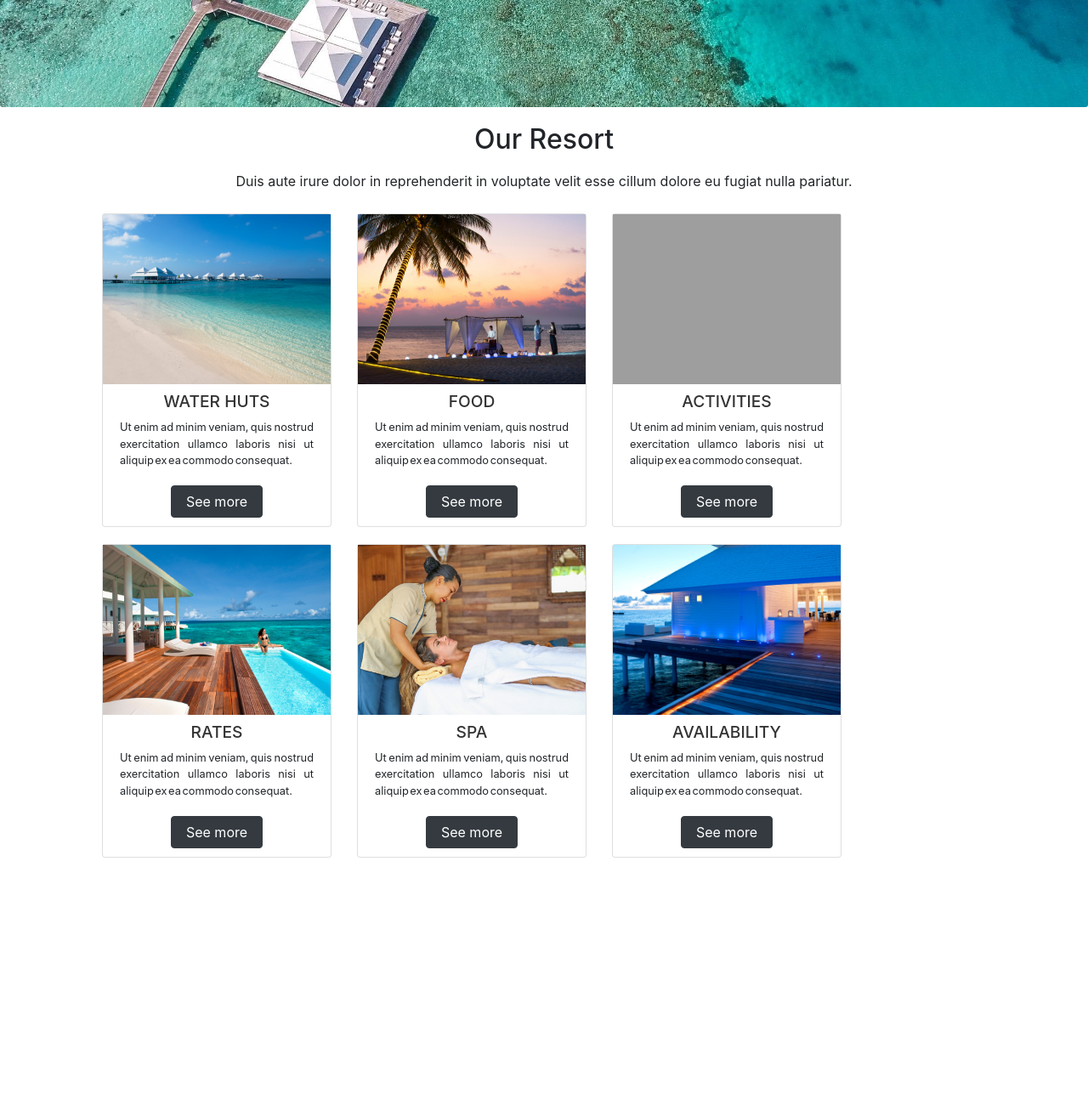
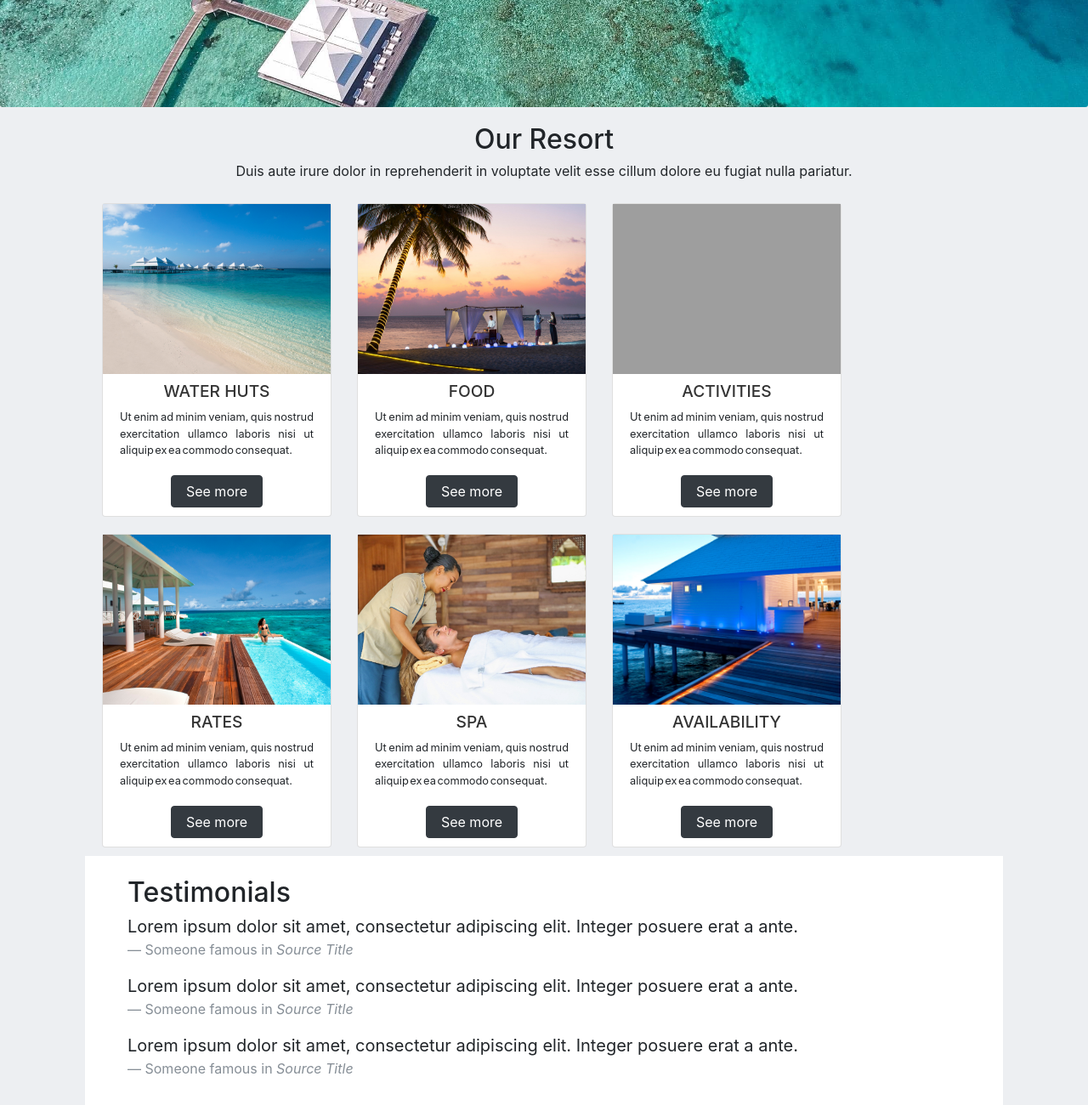
Before and after one commit to JohnSawiris/vacation, a plain HTML site: page index.html in a window 1280 px wide. Shown: the part 572-1872 px from the top of the page at 85% size. Before the commit the page ends 1591 px from the top, so only its background shows below. Drawn offline with Linux system fonts and the light colour scheme; grey boxes are pictures that could not be loaded.

Commit message:
Add a testimonial section to the HTML and some styling to that section.

```diff
--- a/css/styles.css
+++ b/css/styles.css
@@ -1,6 +1,7 @@
 body {
   position: relative;
   box-sizing: border-box;
+  background-color: #edeff2;
 }
 
 nav.navbar {
@@ -76,3 +77,12 @@ button.btn {
   margin: 0 auto;
   margin-bottom: 10px;
 }
+
+.quotes {
+  clear: both;
+  background-color: #fff;
+  margin-top: 30px;
+  padding-left: 50px;
+  padding-top: 25px;
+  padding-bottom: 15px;
+}
--- a/index.html
+++ b/index.html
@@ -21,11 +21,11 @@
           <h1 class="card-title">Diamonds Resort</h1>
           <p class="card-text">Lorem ipsum dolor sit amet, consectetur adipiscing elit</p>
         </div>
-        <h2 class="intro">Our Resort</h2>
-        <p class="intro">Duis aute irure dolor in reprehenderit in voluptate velit esse cillum dolore eu fugiat nulla pariatur.</p>
+        <div class="intro">
+          <h2>Our Resort</h2>
+          <p>Duis aute irure dolor in reprehenderit in voluptate velit esse cillum dolore eu fugiat nulla pariatur.</p>
+        </div>
         <div class="container">
-
-
           <div class="card hover">
             <img src="img/huts.jpg" alt="#" class="card-image-top">
             <h2 class="card-title">Water Huts</h2>
@@ -72,8 +72,22 @@
               See more
             </button>
           </div>
+          <div class="quotes">
+            <h2>Testimonials</h2>
+            <blockquote class="blockquote">
+              <p class="mb-0">Lorem ipsum dolor sit amet, consectetur adipiscing elit. Integer posuere erat a ante.</p>
+              <footer class="blockquote-footer">Someone famous in <cite title="Source Title">Source Title</cite></footer>
+            </blockquote>
+            <blockquote class="blockquote">
+              <p class="mb-0">Lorem ipsum dolor sit amet, consectetur adipiscing elit. Integer posuere erat a ante.</p>
+              <footer class="blockquote-footer">Someone famous in <cite title="Source Title">Source Title</cite></footer>
+            </blockquote>
+            <blockquote class="blockquote">
+              <p class="mb-0">Lorem ipsum dolor sit amet, consectetur adipiscing elit. Integer posuere erat a ante.</p>
+              <footer class="blockquote-footer">Someone famous in <cite title="Source Title">Source Title</cite></footer>
+            </blockquote>
+          </div>
           <div style="clear: both;">
-
           </div>
         </div>
     </div>
```
